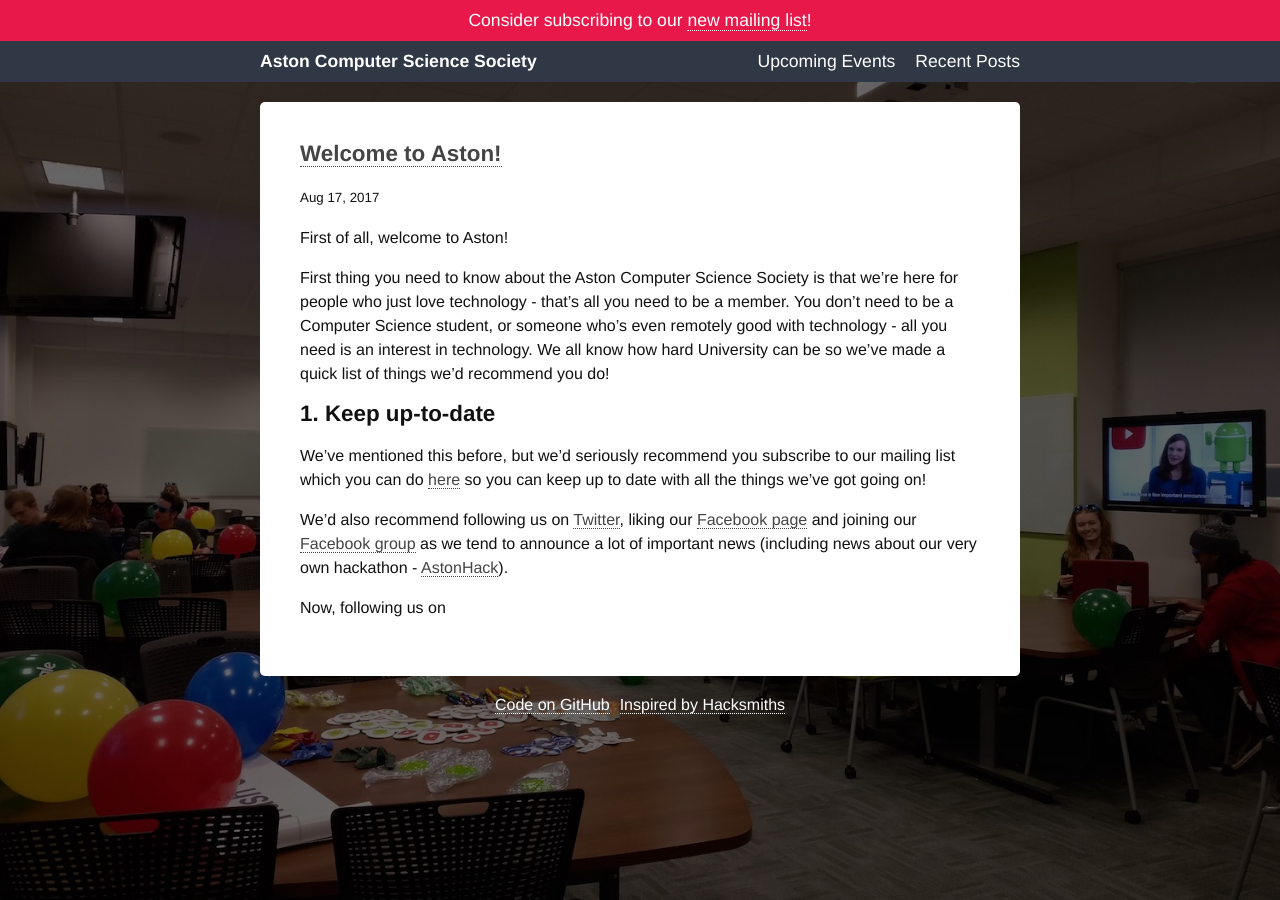
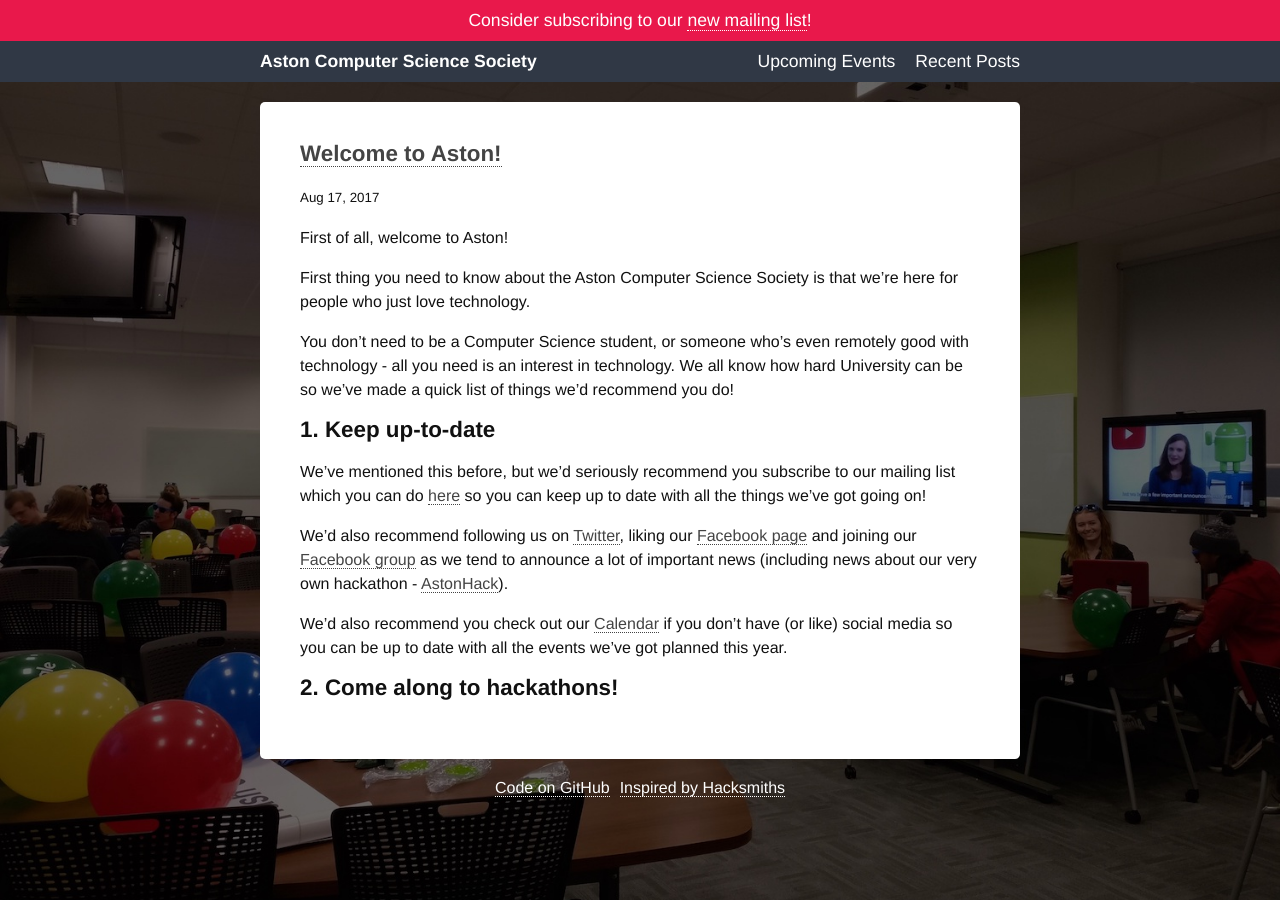
Before and after one commit to aston-css/astoncss.com, a Jekyll site: the page built from _posts/2017-08-17-welcome-to-aston.md, in a window 1280 px wide. Built offline with Jekyll 4.4.1, drawn with Linux system fonts in a browser that asks for light colours.

Commit message:
update blog post

```diff
--- a/_posts/2017-08-17-welcome-to-aston.md
+++ b/_posts/2017-08-17-welcome-to-aston.md
@@ -6,7 +6,9 @@ date:   2017-08-17 12:00:00 +0000
 
 First of all, welcome to Aston!
 
-First thing you need to know about the Aston Computer Science Society is that we're here for people who just love  technology - that's all you need to be a member. You don't need to be a Computer Science student, or someone who's even remotely good with technology - all you need is an interest in technology.
+First thing you need to know about the Aston Computer Science Society is that we're here for people who just love  technology.
+
+You don't need to be a Computer Science student, or someone who's even remotely good with technology - all you need is an interest in technology.
 We all know how hard University can be so we've made a quick list of things we'd recommend you do!
 
 ## 1. Keep up-to-date
@@ -15,7 +17,11 @@ We've mentioned this before, but we'd seriously recommend you subscribe to our m
 
 We'd also recommend following us on [Twitter][Twitter], liking our [Facebook page][Facebook] and joining our [Facebook group][Facebook Group] as we tend to announce a lot of important news (including news about our very own hackathon - [AstonHack][AstonHack]).
 
-Now, following us on
+We'd also recommend you check out our [Calendar][Calendar] if you don't have (or like) social media so you can be up to date with all the events we've got planned this year.
+
+## 2. Come along to hackathons!
+
+
 
 
 [Mail]: http://twitter.us15.list-manage.com/subscribe?u=5c76c6487162a4644f24574b6&id=8948e9a3d3
```
